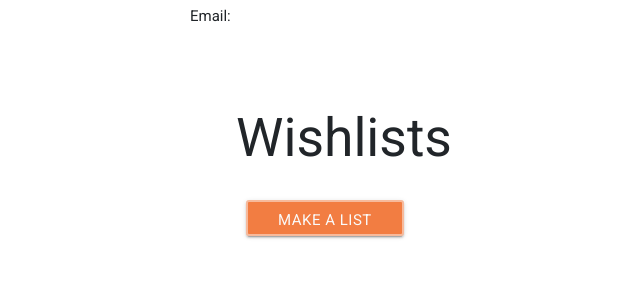
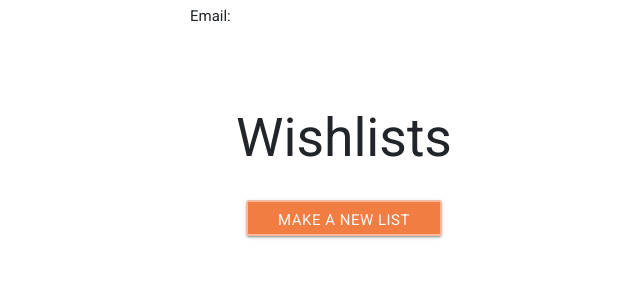
Before and after one commit to geminerald/pressie, a Flask app: template templates/profile.html in a window 1280 px wide. Shown: the part 203-503 px from the top of the page, without its empty margins (296-936 px from the left). Run offline with Flask 2, Linux system fonts and the light colour scheme; the template is opened without the code that fills it, so the values that code supplies are empty; some libraries are stand-ins or nearby versions.

Commit message:
updated indenting on profile links

```diff
--- a/templates/profile.html
+++ b/templates/profile.html
@@ -19,18 +19,23 @@
 		<div class="wishlist">
 			<h3>{{wishlist.first_name}}'s List</h3>
 			<a href="{{url_for('view_wishlist', list_id = wishlist._id)}}"
-				class="btn waves-effect waves-light submit-button"><i class="material-icons right"></i>View</a>
+				class="btn waves-effect waves-light submit-button"><i class="material-icons right"></i>View
+			</a>
 			<a href="{{url_for('additems', list_id = wishlist._id)}}"
-				class="btn waves-effect waves-light submit-button"><i class="material-icons right"></i>Add Items</a>
+				class="btn waves-effect waves-light submit-button"><i class="material-icons right"></i>Add Items
+			</a>
 			<a href="{{url_for('delete_wishlist', list_id = wishlist._id, user=session.user)}}"
-				class="btn btn-small"><i class="material-icons right"></i>Delete</a>
+				class="btn btn-small"><i class="material-icons right"></i>Delete
+			</a>
 			<a href="{{url_for('edit_wishlist', list_id = wishlist._id)}}"
-				class="btn waves-effect waves-light submit-button"><i class="material-icons right"></i>Edit</a>
+				class="btn waves-effect waves-light submit-button">
+				<i class="material-icons right"></i>Edit
+			</a>
 		</div>
 		{% endfor %}
-		<a href="{{url_for('wishlist', user=session.user)}}" class="btn waves-effect waves-light submit-button">Make
-			a
-			List</a>
+		<a href="{{url_for('wishlist', user=session.user)}}" class="btn waves-effect waves-light submit-button">
+			Make a new List
+		</a>
 	</div>
 </div>
 {% endblock %}
```
